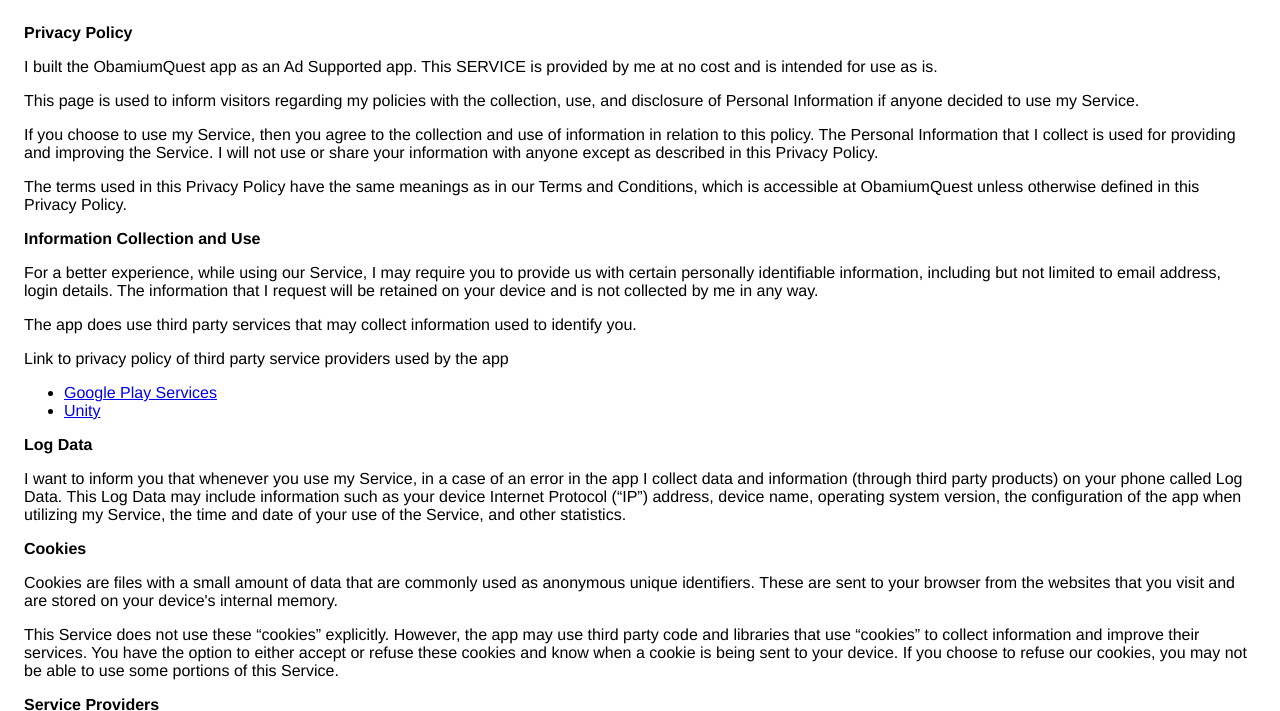
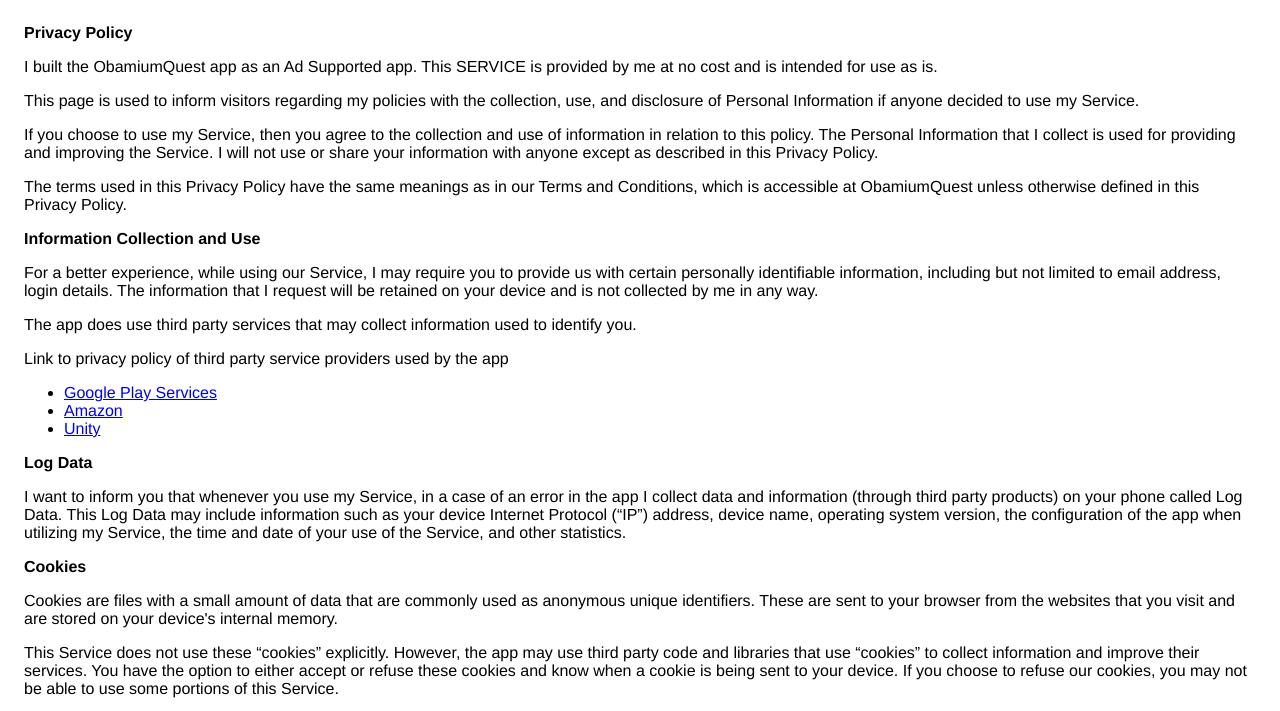
Before and after one commit to nikora656/ThirdEyeNiko.github.io, a plain HTML site: page index.html in a window 1280 px wide. Shown: the top 711 px of the page. Drawn offline with Linux system fonts and the light colour scheme.

Commit message:
Update index.html

```diff
--- a/index.html
+++ b/index.html
@@ -37,7 +37,7 @@
                   </p> <p>
                     Link to privacy policy of third party service providers used
                     by the app
-                  </p> <ul><li><a href="https://www.google.com/policies/privacy/" target="_blank" rel="noopener noreferrer">Google Play Services</a></li><!----><!----><!----><!----><!----><!----><!----><!----><!----><!----><li><a href="https://unity3d.com/legal/privacy-policy" target="_blank" rel="noopener noreferrer">Unity</a></li><!----><!----><!----><!----><!----><!----><!----><!----><!----><!----><!----><!----><!----></ul></div> <p><strong>Log Data</strong></p> <p>
+                  </p> <ul><li><a href="https://www.google.com/policies/privacy/" target="_blank" rel="noopener noreferrer">Google Play Services</a></li><!----><!----><!----><!----><!----><!----><!----><!----><!----><!----><li><a href="https://www.amazon.com/gp/help/customer/display.html?nodeId=GX7NJQ4ZB8MHFRNJ" target="_blank" rel="noopener noreferrer">Amazon</a></li><!----><!----><!----><!----><!----><!----><!----><!----><!----><!----><li><a href="https://unity3d.com/legal/privacy-policy" target="_blank" rel="noopener noreferrer">Unity</a></li><!----><!----><!----><!----><!----><!----><!----><!----><!----><!----><!----><!----><!----></ul></div> <p><strong>Log Data</strong></p> <p>
                   I want to inform you that whenever you
                   use my Service, in a case of an error in the app
                   I collect data and information (through third party
```
